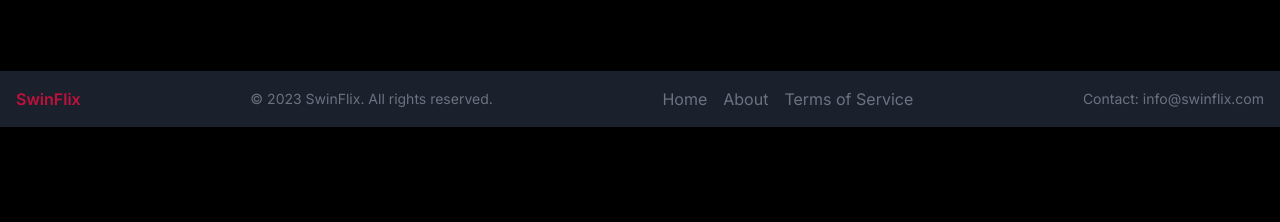
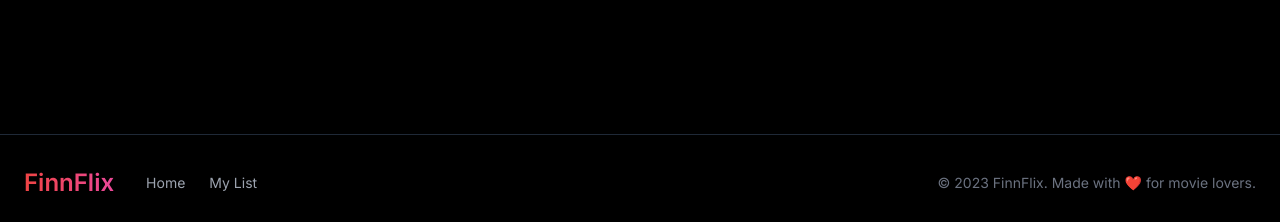
Before and after one commit to Arefin090/SwinFlix, a Vue app: page / in a window 1280 px wide. Shown: the part 730-952 px from the top of the page. Before the commit the page ends 857 px from the top, so only its background shows below. Built offline with nearby package versions, Linux system fonts and the light colour scheme; no server answers.

Commit message:
style: simplify footer with essential links only

```diff
--- a/src/components/FooterPage.vue
+++ b/src/components/FooterPage.vue
@@ -1,14 +1,27 @@
 <template>
-    <footer class="footer">
-      <div class="container mx-auto p-4 flex justify-between items-center">
-        <div class="text-rose-700 font-bold">SwinFlix</div>
-        <div class="text-gray-500 text-sm">&copy; 2023 SwinFlix. All rights reserved.</div>
-        <div class="flex space-x-4">
-          <a href="#" class="text-gray-500 hover:text-rose-500">Home</a>
-          <a href="#" class="text-gray-500 hover:text-rose-500">About</a>
-          <a href="#" class="text-gray-500 hover:text-rose-500">Terms of Service</a>
+  <footer class="bg-black border-t border-gray-800 mt-16">
+    <div class="container mx-auto px-6 py-8">
+      <div class="flex flex-col md:flex-row justify-between items-center space-y-4 md:space-y-0">
+        <!-- Brand -->
+        <div class="flex items-center space-x-8">
+          <h3 class="text-2xl font-bold bg-gradient-to-r from-red-500 to-pink-500 bg-clip-text text-transparent">
+            FinnFlix
+          </h3>
+          <div class="hidden md:flex items-center space-x-6">
+            <router-link to="/" class="text-gray-400 hover:text-white transition-colors text-sm">
+              Home
+            </router-link>
+            <router-link to="/booking-history" class="text-gray-400 hover:text-white transition-colors text-sm">
+              My List
+            </router-link>
           </div>
-        <div class="text-gray-500 text-sm">Contact: info@swinflix.com</div>
+        </div>
+
+        <!-- Copyright -->
+        <div class="text-gray-500 text-sm text-center">
+          &copy; {{ currentYear }} FinnFlix. Made with ❤️ for movie lovers.
+        </div>
+      </div>
     </div>
   </footer>
 </template>
@@ -16,12 +29,10 @@
 <script>
 export default {
   name: "FooterPage",
+  computed: {
+    currentYear() {
+      return new Date().getFullYear();
+    }
+  }
 };
 </script>
-
-  <style scoped>
-  .footer {
-    background-color: #1a202c; /* A dark shade */
-    border-top: 1px solid #000207; /* A slightly lighter shade for a subtle border */
-  }
-  </style>
```
Lines whose indentation alone changed are shown as unchanged.
